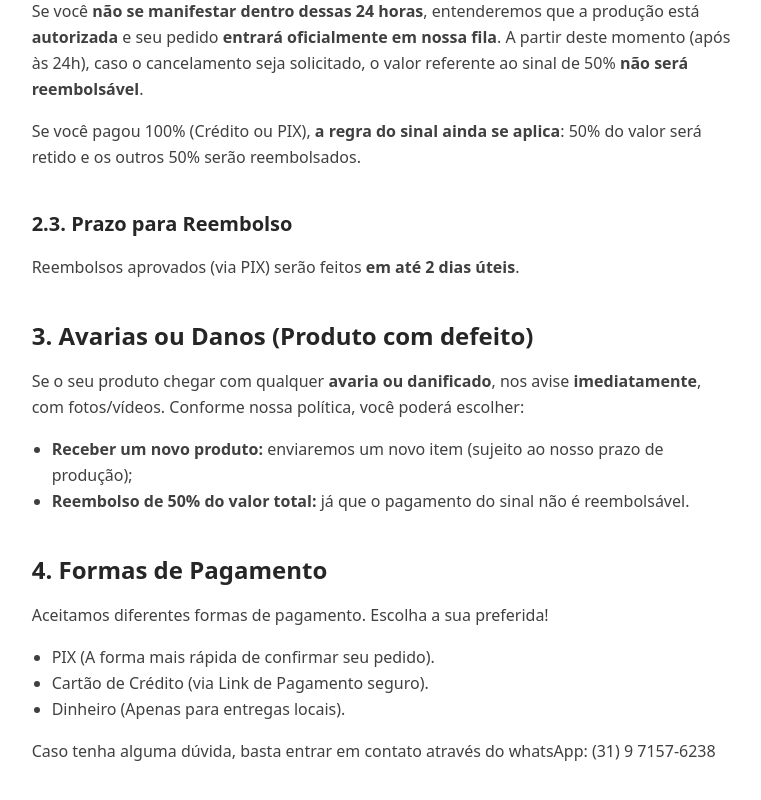
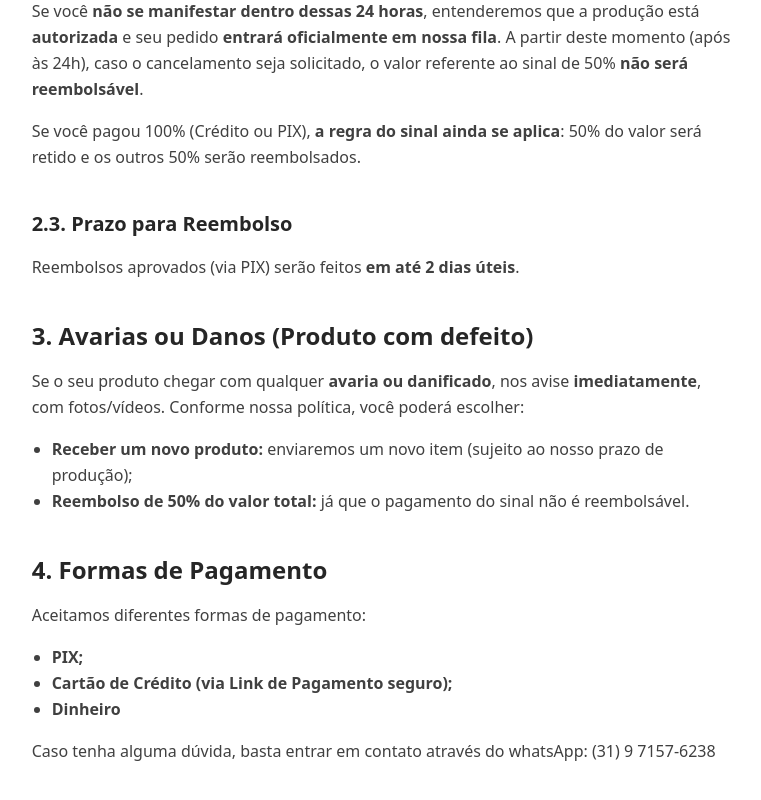
Before and after one commit to nathanmontt/bycarolla, a React (Vite) app: page / in a window 1280 px wide. Shown: the part 995-1795 px from the top of the page, without its empty margins (203-964 px from the left). Built offline with nearby package versions, Linux system fonts and the light colour scheme.

Commit message:
Finishin the 4rd part

```diff
--- a/src/pages/Terms.jsx
+++ b/src/pages/Terms.jsx
@@ -36,11 +36,11 @@ const TermsContent = () => (
     </ul>
 
     <h2 className={h2Style} id="termos-4">4. Formas de Pagamento</h2>
-    <p className={pStyle}>Aceitamos diferentes formas de pagamento. Escolha a sua preferida!</p>
+    <p className={pStyle}>Aceitamos diferentes formas de pagamento:</p>
     <ul className={ulStyle}>
-      <li>PIX (A forma mais rápida de confirmar seu pedido).</li>
-      <li>Cartão de Crédito (via Link de Pagamento seguro).</li>
-      <li>Dinheiro (Apenas para entregas locais).</li>
+      <li><strong>PIX;</strong></li>
+      <li><strong>Cartão de Crédito (via Link de Pagamento seguro);</strong></li>
+      <li><strong>Dinheiro</strong></li>
     </ul>
     <p className={pStyle}>Caso tenha alguma dúvida, basta entrar em contato através do whatsApp: (31) 9 7157-6238</p>
   </section>
```
